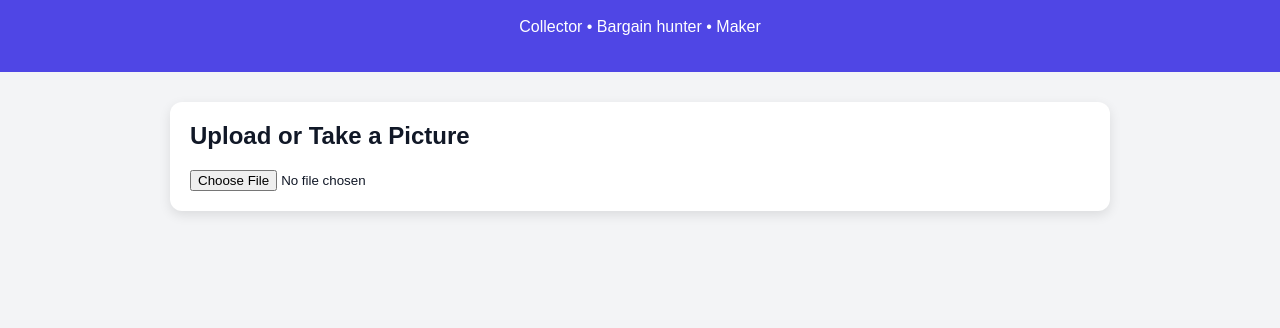
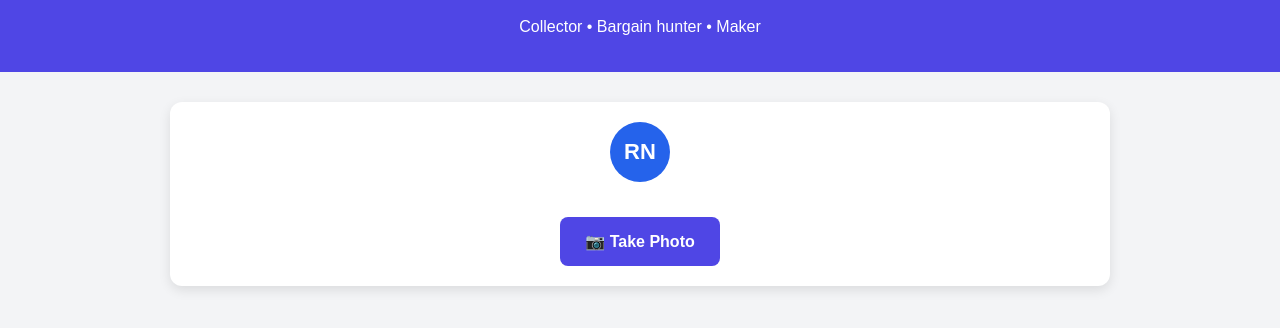
Before and after one commit to RhysN11/RhysProfile, a plain HTML site: page index.html in a window 1280 px wide. Shown: the part 60-388 px from the top of the page. Drawn offline with Linux system fonts and the light colour scheme.

Commit message:
Update index.html

```diff
--- a/index.html
+++ b/index.html
@@ -25,13 +25,9 @@
       background: white;
       border-radius: 12px;
       box-shadow: 0 4px 12px rgba(0,0,0,0.1);
+      text-align: center;
     }
     h1, h2, h3 { margin-top: 0; }
-    .profile {
-      display: flex;
-      align-items: center;
-      gap: 15px;
-    }
     .avatar {
       width: 60px;
       height: 60px;
@@ -43,6 +39,7 @@
       justify-content: center;
       font-size: 22px;
       font-weight: bold;
+      margin: 0 auto 15px;
     }
     img.preview {
       max-width: 100%;
@@ -50,7 +47,7 @@
       border-radius: 8px;
       border: 1px solid #ddd;
     }
-    ul { padding-left: 20px; }
+    ul { padding-left: 20px; text-align: left; }
     .tag {
       display: inline-block;
       margin: 5px;
@@ -64,16 +61,21 @@
     a { color: #2563eb; text-decoration: none; }
     a:hover { text-decoration: underline; }
     button {
-      padding: 10px 15px;
-      margin-top: 10px;
+      padding: 15px 25px;
+      margin-top: 20px;
       border: none;
-      border-radius: 6px;
+      border-radius: 8px;
       background: #4f46e5;
       color: white;
-      font-size: 14px;
+      font-size: 16px;
+      font-weight: bold;
       cursor: pointer;
+      display: inline-block;
     }
     button:hover { background: #4338ca; }
+    input[type="file"] {
+      display: none;
+    }
   </style>
 </head>
 <body>
@@ -83,14 +85,19 @@
   </header>
 
   <div class="container">
-    <!-- Upload Section -->
-    <h2>Upload or Take a Picture</h2>
-    <input type="file" accept="image/*" id="fileInput">
-    <br>
+    <div class="avatar">RN</div>
+
+    <!-- Take Photo Button -->
+    <label for="fileInput">
+      <button>📷 Take Photo</button>
+    </label>
+    <input type="file" accept="image/*" capture="environment" id="fileInput">
+
+    <!-- Image Preview -->
     <img id="preview" class="preview" style="display:none;" alt="Preview">
 
     <!-- Results Section -->
-    <div id="results" style="display:none;">
+    <div id="results" style="display:none; text-align:left;">
       <h2>Recognized Item: Vintage Ceramic Vase</h2>
       <p><strong>Confidence:</strong> 92%</p>
 
```
